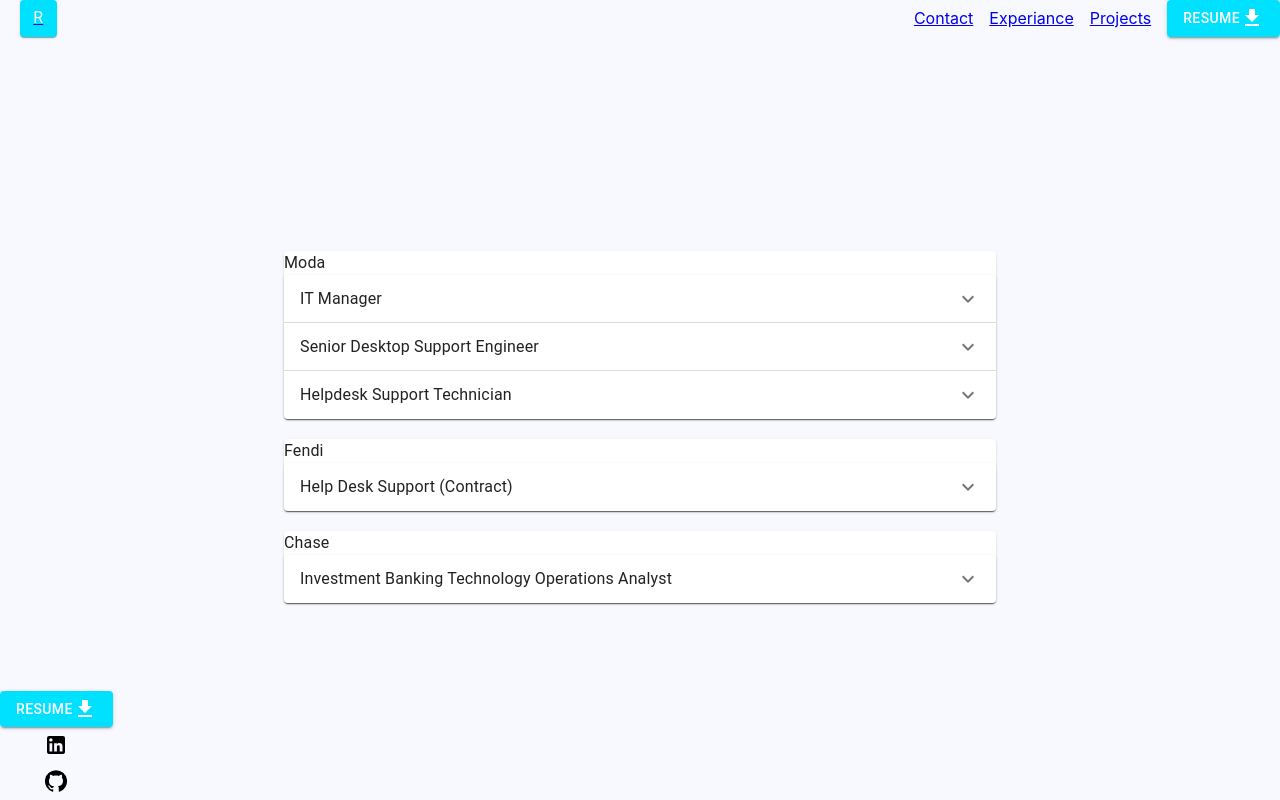
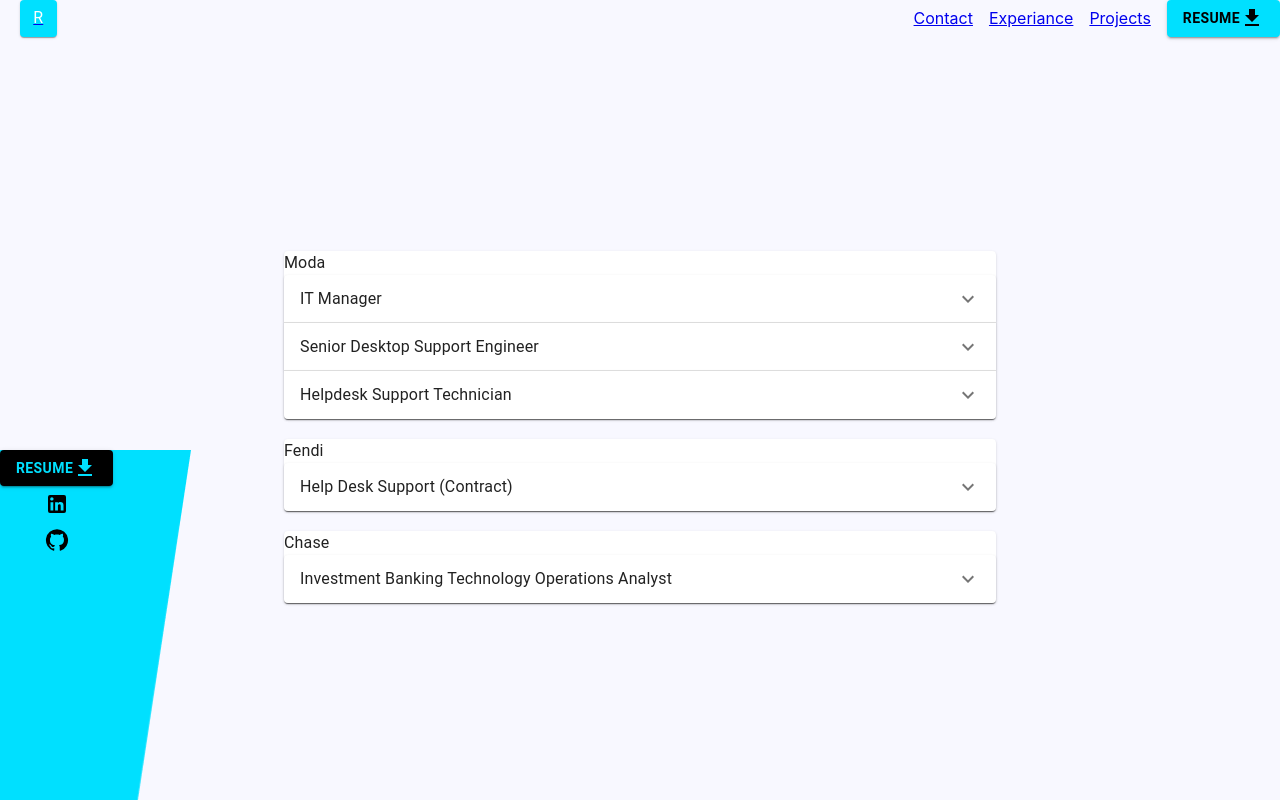
Before and after one commit to robwilliams-it/portfolio, a React (Create React App) app: page /experiance in a window 1280 px wide. Built offline with nearby package versions, Linux system fonts and the light colour scheme.

Commit message:
updated download button to use alternate colors

```diff
--- a/src/App.js
+++ b/src/App.js
@@ -7,7 +7,6 @@
 import { HeaderButtons, Footer, Hero } from './components/index.js';
 import Experiance from './pages/experiance.js';
 import './App.css';
-import { grid } from '@mui/system';
 
 function App() {
 
@@ -36,16 +35,9 @@
 
         </main>
 
-        <div
-          style={{
-            position: "absolute",
-            bottom: 1,
-            // width: "190px",
-            // height: "350px"
-          }}
-        >
-          <Footer gitHub={Links.github} linkedIn={Links.linkedIn}/>
-        </div>
+
+        <Footer gitHub={Links.github} linkedIn={Links.linkedIn}/>
+
 
       </div>
 
--- a/src/components/footer.js
+++ b/src/components/footer.js
@@ -25,7 +25,20 @@
     }
 
     return (
-        <Box>
+        <Box
+            id="footer"
+            sx={{
+                position: "absolute",
+                bottom: "242px",
+            }}
+        >
+            <img
+                src="sidebar.png"
+                style={{
+                    position:"absolute",
+                    height:"350px",
+                }}
+            />
             <Grid
                 container
                 direction="column"
@@ -33,7 +46,7 @@
                 alignItems="center"
             >
                 <Grid item>
-                    <ResumeButton/>
+                    <ResumeButton alt={true}/>
                 </Grid>
 
                 <Button
--- a/src/components/resumeDownload.js
+++ b/src/components/resumeDownload.js
@@ -1,7 +1,18 @@
 import { Button } from '@mui/material';
 import FileDownloadIcon from '@mui/icons-material/FileDownload';
 
-const ResumeButton =() => {
+const ResumeButton =(props) => {
+    const {alt} = props || false;
+
+    const getColors=(indicator)=>{
+        if (indicator === "bg" && alt) {
+            return "black"
+        } else if (indicator === "c" && !alt) {
+            return "black"
+        } else {
+            return "#00E0FF"
+        }
+    }
 
     return (
         <Button
@@ -10,7 +21,9 @@
             variant="contained"
             // color="00E0FF"
             sx={{
-                backgroundColor: "#00E0FF"
+                backgroundColor: getColors("bg"),
+                color: getColors("c"),
+                fontWeight: "bold"
             }}
         >
             Resume
--- a/src/pages/experiance.js
+++ b/src/pages/experiance.js
@@ -14,13 +14,14 @@
                 width: "100%"
             }}
         >
-            <div id="job-experiance">
+            <div id="job-experiance"
+                style={{paddingBottom: "20px"}}
+            >
                 <JobDetails job={Moda} company={"Moda"}/>
                 <br/>
                 <JobDetails job={Fendi} company={"Fendi"}/>
                 <br/>
                 <JobDetails job={Chase} company={"Chase"}/>
-                <br/>
             </div>
 
         </div>
```
Also changed, not shown: public/sidebar.png (added).
